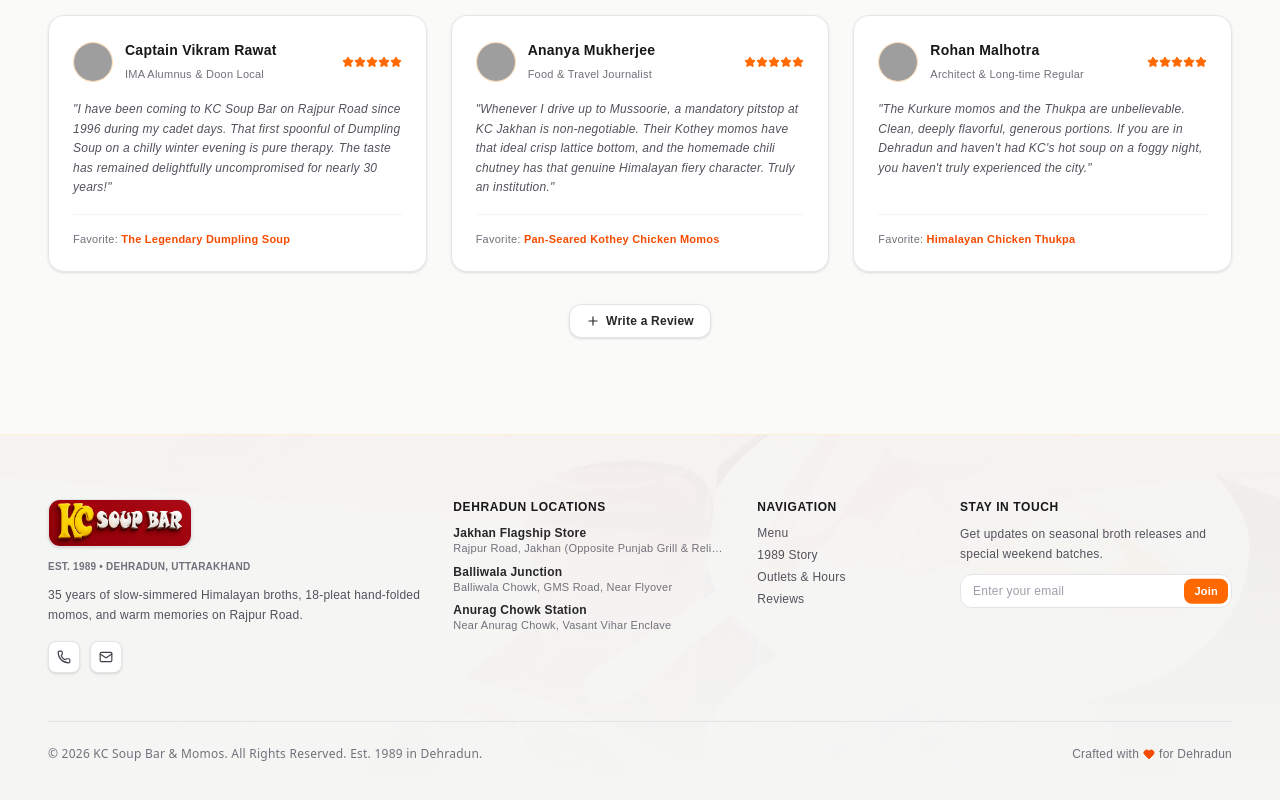
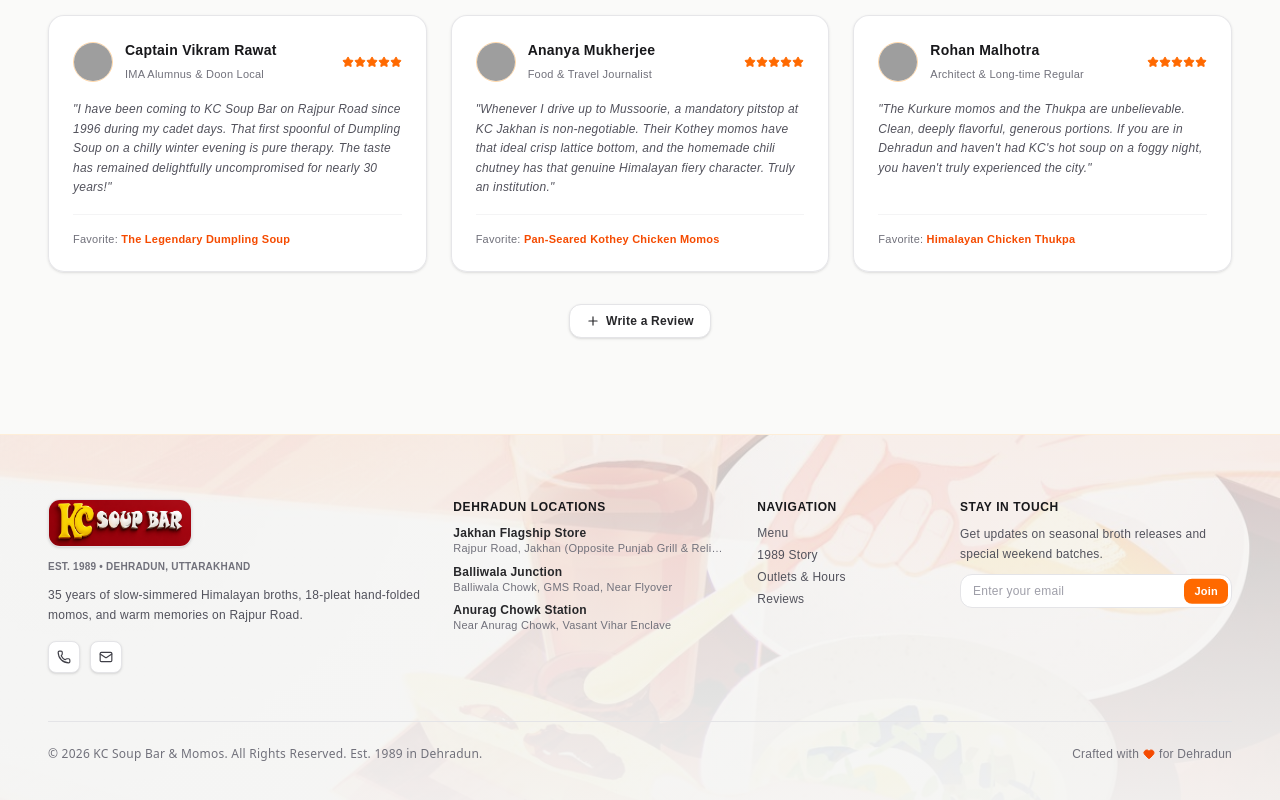
Before and after one commit to mikeycodesxvi/TSL, a Next.js app: page / in a window 1280 px wide. Shown: the part 5691-6491 px from the top of the page. Built offline with nearby package versions, Linux system fonts and the light colour scheme; grey boxes are pictures that could not be loaded; a web font is replaced by a local one.

Commit message:
style: increase footer background image opacity to 30%

```diff
--- a/src/components/Footer.tsx
+++ b/src/components/Footer.tsx
@@ -26,16 +26,16 @@
 
   return (
     <footer className="relative bg-[#f5f5f4] border-t border-orange-100/90 pt-16 pb-12 text-zinc-600 overflow-hidden">
-      {/* Background image with low opacity */}
+      {/* Background image with 30% opacity */}
       <div className="absolute inset-0 pointer-events-none select-none z-0">
         <Image
           src="/FOOTER.jpg"
           alt="Footer background"
           fill
-          className="object-cover object-center opacity-10"
+          className="object-cover object-center opacity-30"
           sizes="100vw"
         />
-        <div className="absolute inset-0 bg-gradient-to-t from-[#f5f5f4] via-[#f5f5f4]/85 to-[#f5f5f4]/60" />
+        <div className="absolute inset-0 bg-gradient-to-t from-[#f5f5f4]/90 via-[#f5f5f4]/65 to-[#f5f5f4]/35" />
       </div>
 
       <div className="relative z-10 max-w-screen-2xl mx-auto px-4 sm:px-6 lg:px-8 xl:px-12">
```
